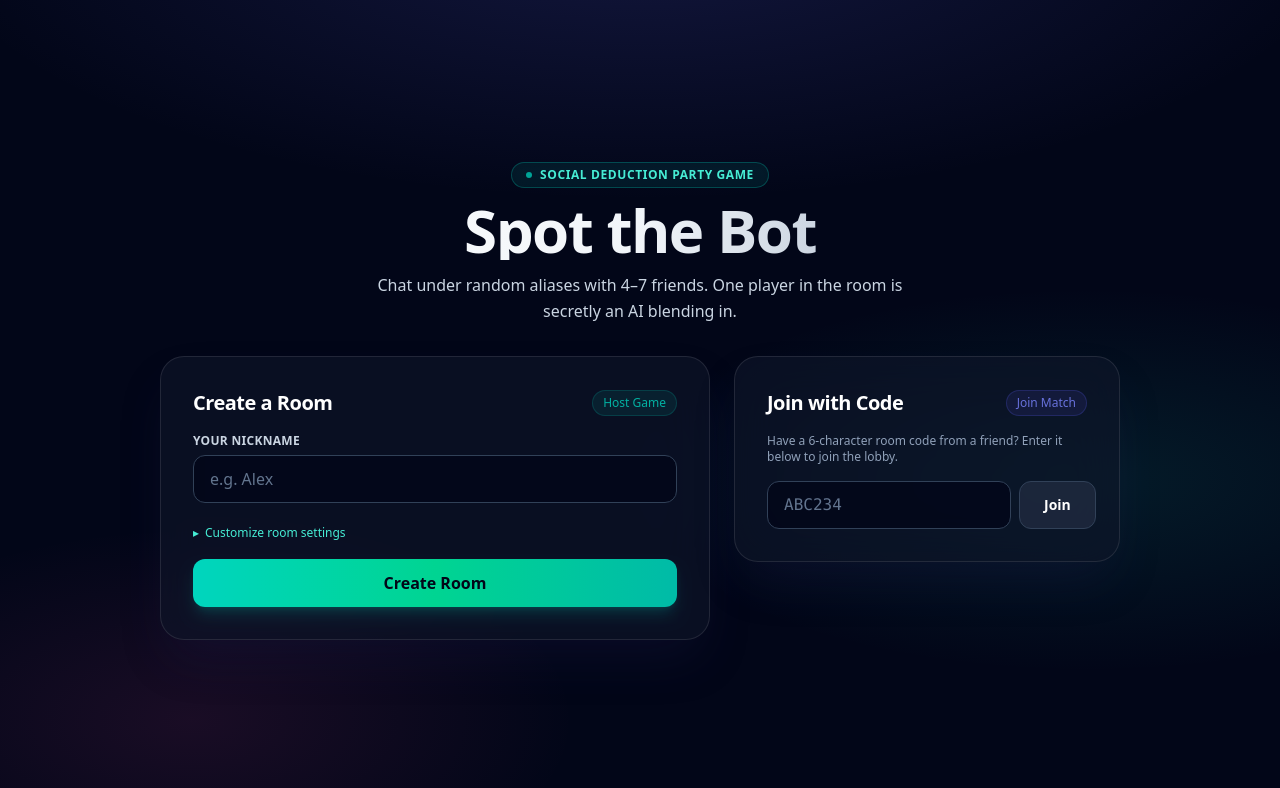
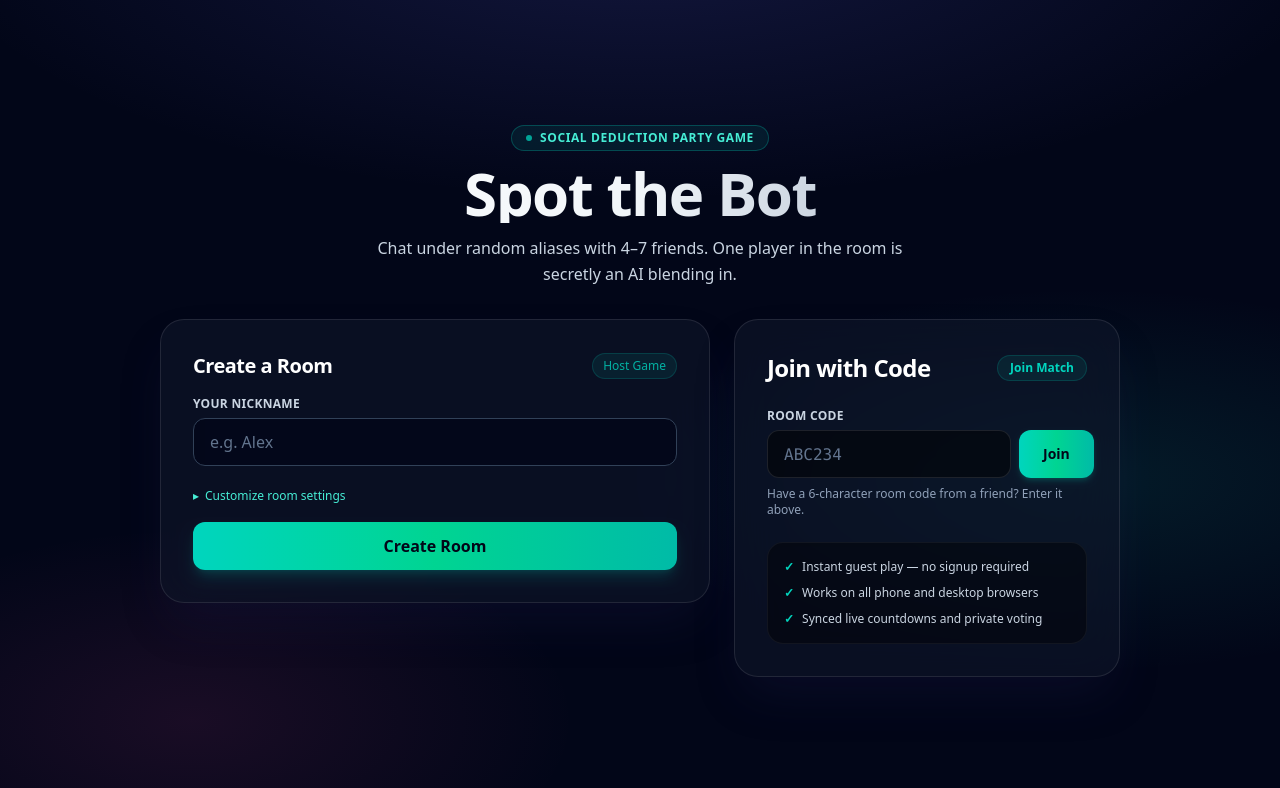
Before and after one commit to adiitya29/Spot-the-Bot, a React (Vite) app in the folder frontend/: page / in a window 1280 px wide. Shown: the top 788 px of the page. Built offline with nearby package versions, Linux system fonts and the light colour scheme; no server answers.

Commit message:
fix(ui): align join with code cards, labels, and form baselines

```diff
--- a/frontend/src/pages/Join.tsx
+++ b/frontend/src/pages/Join.tsx
@@ -105,7 +105,7 @@ export function Join() {
           </div>
         ) : room ? (
           <>
-            <div className="mt-5 space-y-2.5 rounded-2xl border border-slate-800 bg-slate-950/60 p-4 text-xs text-slate-300">
+            <div className="mt-5 space-y-3 rounded-2xl border border-white/10 bg-black/40 p-4 text-xs text-slate-300 shadow-inner">
               <div className="flex items-center justify-between">
                 <span className="text-slate-400">Seats Filled</span>
                 <span className="font-semibold text-white">
@@ -114,9 +114,11 @@ export function Join() {
               </div>
               <div className="flex items-center justify-between">
                 <span className="text-slate-400">Status</span>
-                <span className="font-mono font-bold text-teal-300 uppercase">{room.status}</span>
+                <span className="rounded-md border border-teal-500/30 bg-teal-500/15 px-2.5 py-0.5 font-mono text-[11px] font-bold text-teal-300 uppercase">
+                  {room.status}
+                </span>
               </div>
-              <p className="border-t border-slate-800/80 pt-2.5 text-slate-400 leading-relaxed">
+              <p className="border-t border-white/5 pt-2.5 text-slate-400 leading-relaxed">
                 {room.allow_replay_use
                   ? "Privacy notice: Host enabled anonymized public replays for this room."
                   : "Privacy notice: Public replays are disabled for this room."}
@@ -147,7 +149,7 @@ export function Join() {
                     minLength={NICKNAME_MIN_LENGTH}
                     maxLength={NICKNAME_MAX_LENGTH}
                     placeholder="2–20 characters"
-                    className="mt-1.5 min-h-12 w-full rounded-xl border border-slate-700 bg-slate-950/80 px-4 text-base text-white placeholder:text-slate-500 focus:border-teal-400 focus:ring-2 focus:ring-teal-400/20 focus:outline-none transition-all"
+                    className="mt-1.5 min-h-12 w-full rounded-xl border border-white/10 bg-black/50 px-4 text-base text-white placeholder:text-slate-500 shadow-inner focus:border-teal-400 focus:bg-slate-950 focus:ring-1 focus:ring-teal-400/40 focus:outline-none transition-all"
                   />
                 </div>
 
--- a/frontend/src/pages/Landing.tsx
+++ b/frontend/src/pages/Landing.tsx
@@ -202,43 +202,72 @@ export function Landing() {
             </form>
           </section>
 
-          <section className="md:col-span-5 rounded-3xl border border-white/10 bg-slate-900/60 backdrop-blur-xl p-6 sm:p-8 shadow-2xl shadow-indigo-950/30 hover:border-white/15 transition-all">
-            <div className="flex items-center justify-between mb-4">
-              <h2 className="text-xl font-bold tracking-tight text-white">Join with Code</h2>
-              <span className="text-xs font-medium text-indigo-400/80 bg-indigo-500/10 px-2.5 py-1 rounded-full border border-indigo-500/20">
+          {/* Join with Code (5 cols) */}
+          <section className="md:col-span-5 flex flex-col justify-between rounded-3xl border border-white/10 bg-slate-900/60 backdrop-blur-xl p-6 sm:p-8 shadow-2xl shadow-indigo-950/30 hover:border-white/15 transition-all">
+            <div>
+              <div className="flex items-center justify-between mb-6">
+                <h2 className="text-2xl font-bold tracking-tight text-white">Join with Code</h2>
+                <span className="text-xs font-semibold text-teal-400 bg-teal-500/10 px-3 py-1 rounded-full border border-teal-500/20">
                   Join Match
                 </span>
               </div>
-            <p className="text-xs text-slate-400 mb-4">
-              Have a 6-character room code from a friend? Enter it below to join the lobby.
-            </p>
-            <form onSubmit={handleJoinNavigate} className="space-y-3">
-              <div className="flex gap-2">
+
+              <form onSubmit={handleJoinNavigate} className="space-y-4">
+                <div>
+                  <label
+                    htmlFor="join-room-code"
+                    className="block text-xs font-semibold tracking-wide text-slate-300 uppercase"
+                  >
+                    Room Code
+                  </label>
+                  <div className="mt-1.5 flex items-center gap-2">
                     <input
+                      id="join-room-code"
                       type="text"
                       value={joinCode}
                       onChange={(e) => setJoinCode(e.target.value.toUpperCase())}
                       maxLength={ROOM_CODE_LENGTH}
                       placeholder="ABC234"
                       aria-label="Room code"
-                  className="min-h-12 flex-1 rounded-xl border border-slate-700 bg-slate-950/80 px-4 font-mono text-base tracking-widest text-white uppercase placeholder:tracking-normal placeholder:text-slate-500 focus:border-teal-400 focus:ring-2 focus:ring-teal-400/20 focus:outline-none transition-all"
+                      className="min-h-12 h-12 flex-1 rounded-xl border border-white/10 bg-black/50 px-4 font-mono text-base tracking-widest text-white uppercase placeholder:tracking-normal placeholder:text-slate-500 shadow-inner focus:border-teal-400 focus:bg-slate-950 focus:ring-1 focus:ring-teal-400/40 focus:outline-none transition-all"
                     />
                     <button
                       type="submit"
-                  className="min-h-12 rounded-xl border border-slate-700 bg-slate-800/90 px-6 text-sm font-bold text-white transition-all hover:bg-slate-700 hover:border-slate-600 active:scale-[0.98]"
+                      className="min-h-12 h-12 shrink-0 rounded-xl bg-gradient-to-r from-teal-400 via-emerald-400 to-teal-500 px-6 text-sm font-bold text-slate-950 shadow-md shadow-teal-500/20 transition-all hover:brightness-105 active:scale-[0.98]"
                     >
                       Join
                     </button>
                   </div>
+                  <p className="mt-2 text-xs text-slate-400">
+                    Have a 6-character room code from a friend? Enter it above.
+                  </p>
+                </div>
+
                 {joinError ? (
                   <p
                     role="alert"
-                  className="rounded-xl border border-rose-500/30 bg-rose-500/10 px-3.5 py-2 text-xs font-medium text-rose-300"
+                    className="rounded-xl border border-rose-500/30 bg-rose-500/10 px-3.5 py-2.5 text-xs font-medium text-rose-300"
                   >
                     {joinError}
                   </p>
                 ) : null}
               </form>
+            </div>
+
+            <div className="mt-6 space-y-2.5 rounded-2xl border border-white/5 bg-black/40 p-4 text-xs text-slate-300 shadow-inner">
+              <div className="flex items-center gap-2 text-slate-300">
+                <span className="text-teal-400 font-bold">✓</span>
+                <span>Instant guest play — no signup required</span>
+              </div>
+              <div className="flex items-center gap-2 text-slate-300">
+                <span className="text-teal-400 font-bold">✓</span>
+                <span>Works on all phone and desktop browsers</span>
+              </div>
+              <div className="flex items-center gap-2 text-slate-300">
+                <span className="text-teal-400 font-bold">✓</span>
+                <span>Synced live countdowns and private voting</span>
+              </div>
+            </div>
           </section>
         </div>
       </div>
```
Lines whose indentation alone changed are shown as unchanged.
